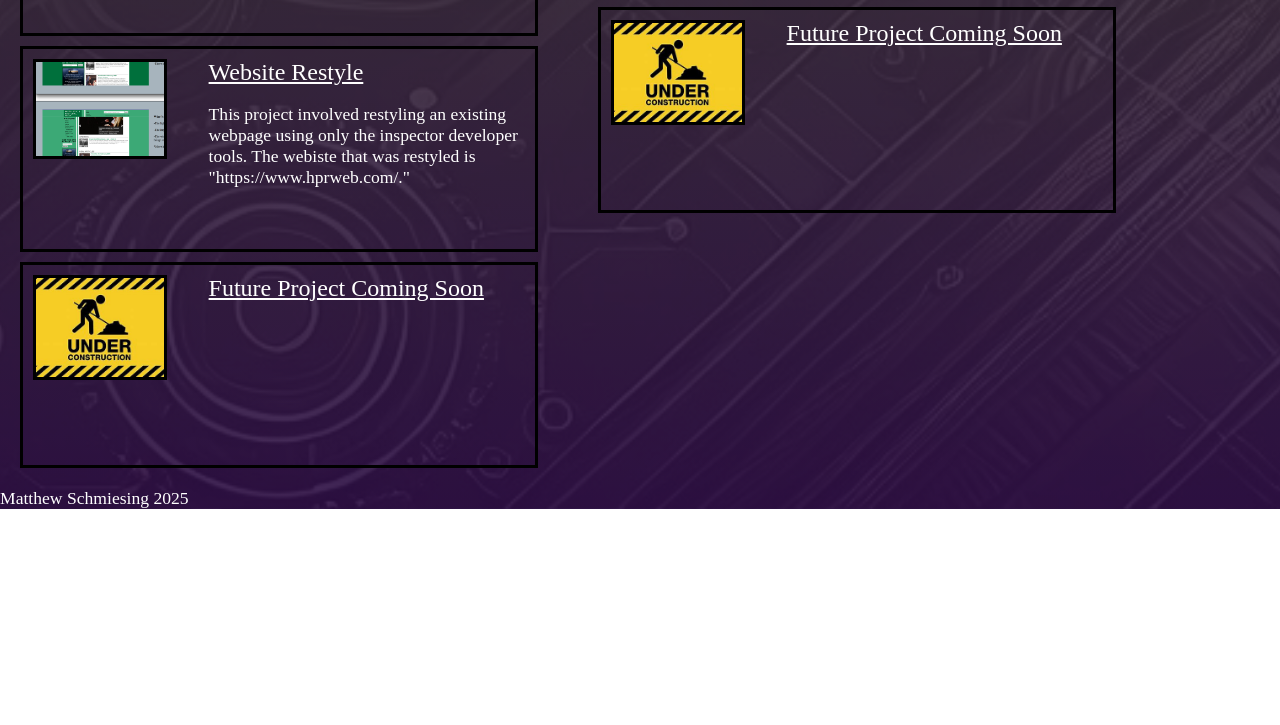
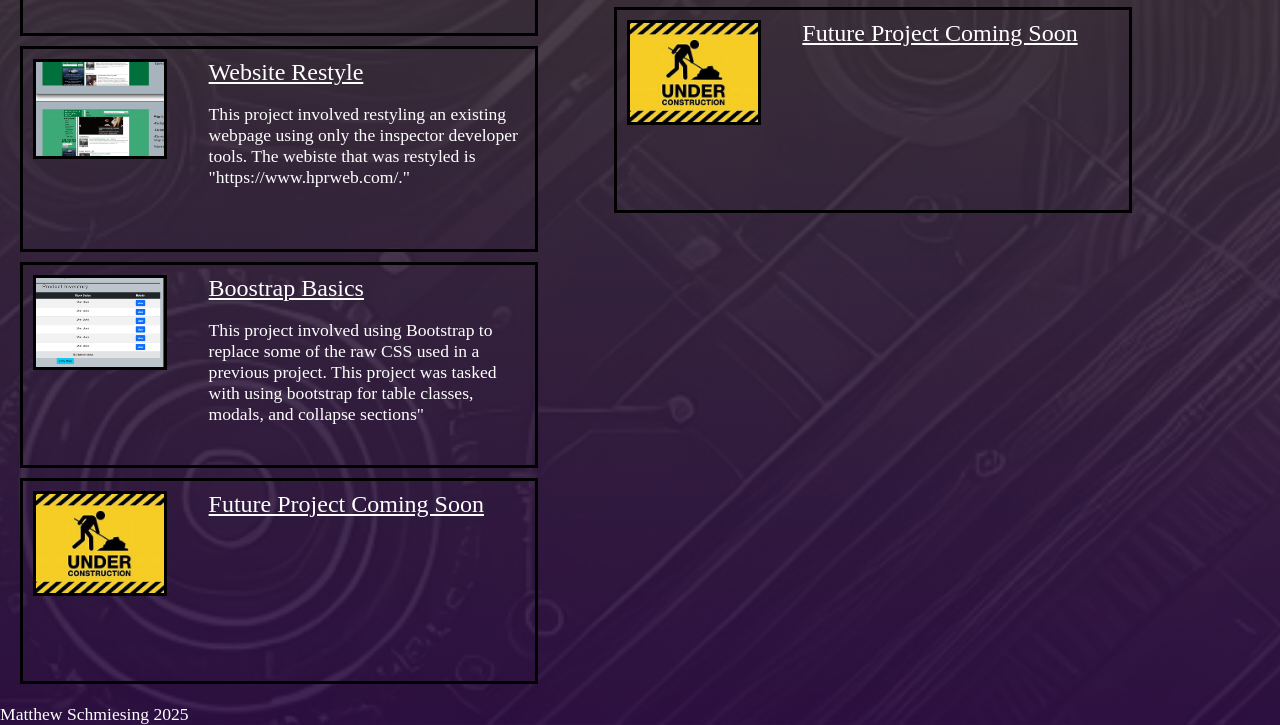
Before and after one commit to matthewschmiesing/CSC351Portfolio, a plain HTML site: page index.html in a window 1280 px wide. Shown: the part 1144-1869 px from the top of the page. Before the commit the page ends 1653 px from the top, so only its background shows below. Drawn offline with Linux system fonts and the light colour scheme.

Commit message:
added project to portfolio

```diff
--- a/index.html
+++ b/index.html
@@ -89,6 +89,23 @@
             <div class="row">
               <div class="column projectBlockLeft">
                 <img
+                  src="peronal_projects/bootstrapBasics/bootBasicsPreview.png"
+                  alt="Project Preview"
+                  class="projectBlockImage"
+                />
+              </div>
+              <div class="column projectBlockRight">
+                <a href="peronal_projects/bootstrapBasics/index.html" class="projectBlocklinkheading">
+                  Boostrap Basics</a>
+                  <p class="projectBlockDescription">This project involved using Bootstrap to replace some of the raw CSS used in a previous project. This project was tasked with using bootstrap for table classes, modals, and collapse sections"
+                    </p>
+              </div>
+            </div>
+          </div>
+          <div class="projectBlock">
+            <div class="row">
+              <div class="column projectBlockLeft">
+                <img
                   src="images/underConstruction.jpg"
                   alt="Project Preview"
                   class="projectBlockImage"
```
Also changed, not shown: peronal_projects/bootstrapBasics/bootBasicsPreview.png (added).
